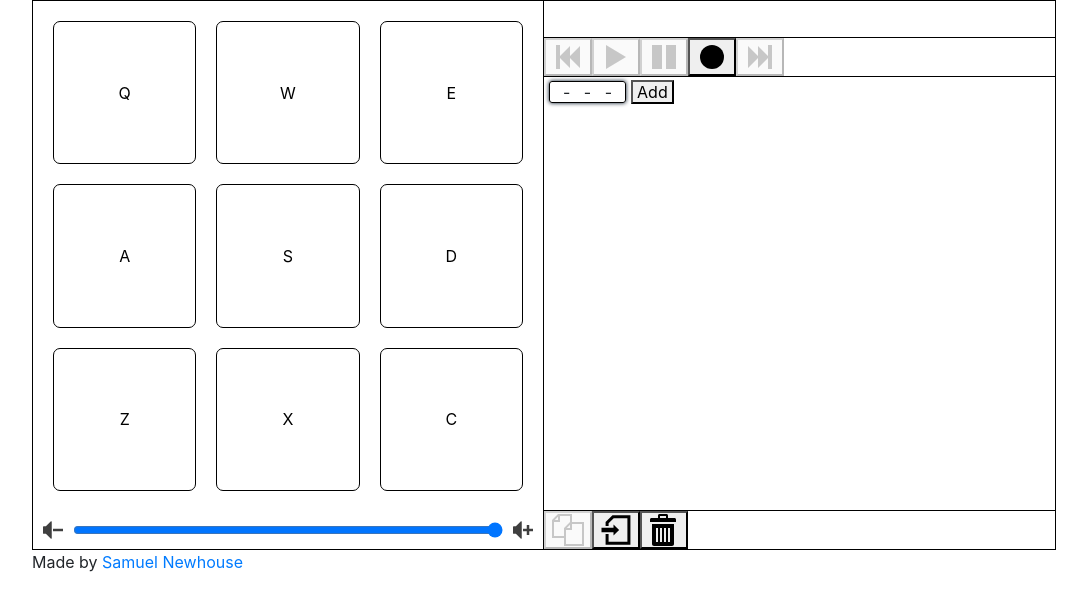
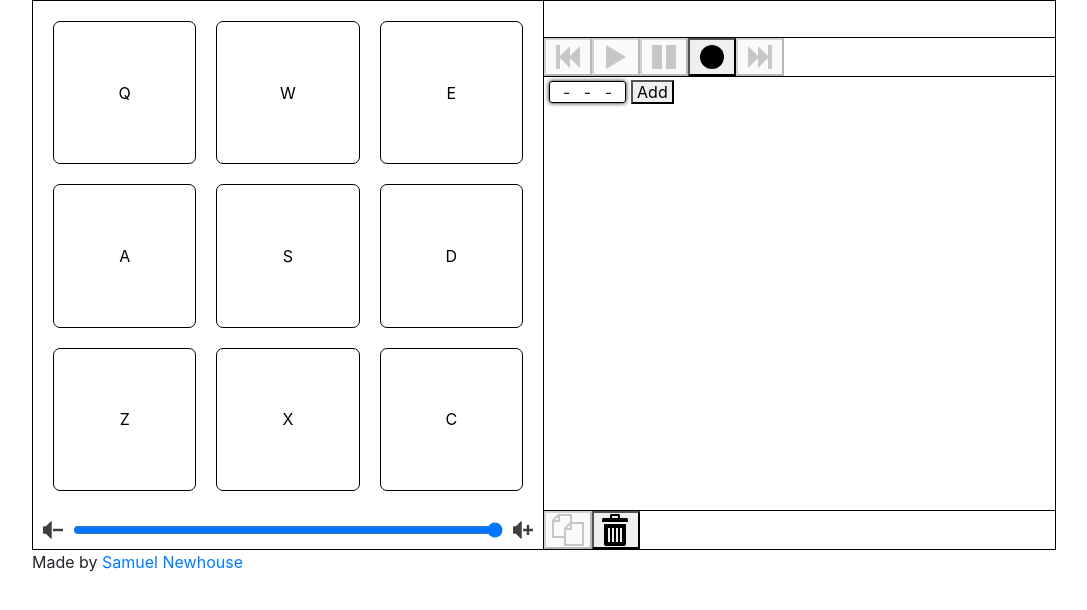
Before and after one commit to SamuelNewhouse/drum-machine, a React (Create React App) app: page / in a window 1280 px wide. Shown: the top 610 px of the page, without its empty margins (96-1183 px from the left). Built offline with nearby package versions, Linux system fonts and the light colour scheme.

Commit message:
Remove paste from <Record>

```diff
--- a/src/Components/Record.js
+++ b/src/Components/Record.js
@@ -11,7 +11,6 @@ import pause from '../svg/pause2.svg';
 import record from '../svg/record.svg';
 import last from '../svg/last.svg';
 import copy from '../svg/copy.svg';
-import paste from '../svg/paste.svg';
 import clear from '../svg/bin.svg';
 import Recording from './Recording';
 
@@ -60,7 +59,6 @@ class Record extends Component {
             onMouseDown={() => setRecordingPosition(recordingData.length)}
           />
         </div>
-
         <Recording />
 
         <div id="recording-bottom-bar" className="button-bar">
@@ -69,12 +67,6 @@ class Record extends Component {
             src={copy}
             disabled={recordingState !== PAUSED || recordingData.length < 1}
             onMouseDown={() => copyToClipboard(stringifyRecordingData(recordingData))}
-          />
-          <Button
-            alt="Paste"
-            src={paste}
-            disabled={recordingState !== PAUSED}
-            onMouseDown={() => console.log("TODO: Paste")}
           />
           <Button
             alt="Clear"
```
